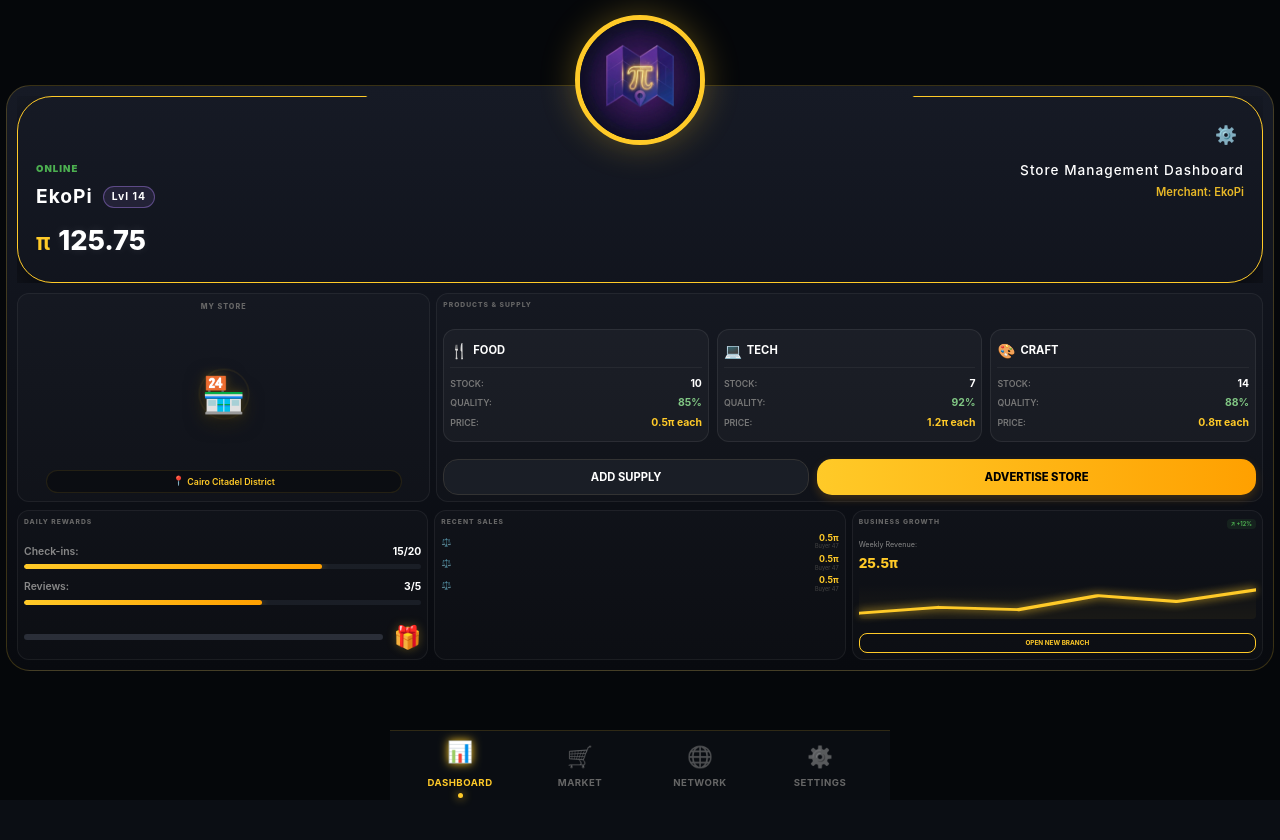
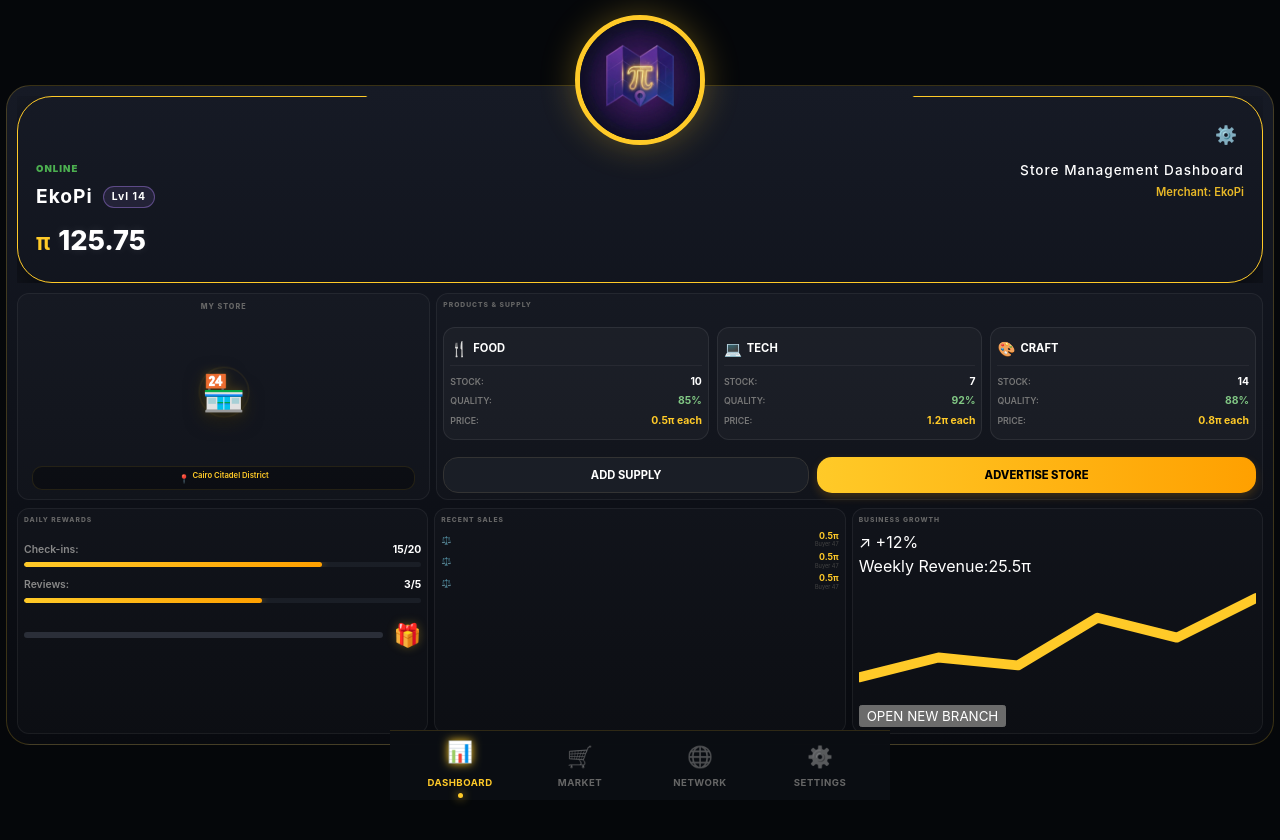
Before and after one commit to Maplypi-Official/maplypi-frontend, a React (Vite) app: page / in a window 1280 px wide. Shown: the top 840 px of the page. Before the commit the page ends 800 px from the top, so only its background shows below. Built offline with nearby package versions, Linux system fonts and the light colour scheme; no server answers.

Commit message:
Update BusinessGrowth.css

```diff
--- a/src/components/Stats/BusinessGrowth.css
+++ b/src/components/Stats/BusinessGrowth.css
@@ -1,86 +1,81 @@
-.growth-analytics {
+.store-summary-compact {
+  display: flex;
+  flex-direction: column;
+  align-items: center;
+  justify-content: space-between;
+  text-align: center;
+  height: 100%;
+  min-height: 110px;
   position: relative;
   overflow: hidden;
-  display: flex;
-  flex-direction: column;
-  gap: 4px; /* تقليل المسافات جداً */
-  padding: 6px !important;
-  height: 100%;
+  padding: 8px 4px !important; /* تقليل الحواف الجانبية */
   box-sizing: border-box;
 }
 
-.panel-header-row {
-  display: flex;
-  justify-content: space-between;
-  align-items: center;
-  margin-bottom: 2px;
+.store-title {
+  font-size: 0.45rem !important;
+  color: #666;
+  font-weight: 800;
+  margin: 0;
+  text-transform: uppercase;
 }
 
-.growth-title {
-  font-size: 0.42rem !important; /* تصغير العنوان ليناسب العرض */
-  color: #666;
-  white-space: nowrap;
+.store-visual-container-compact {
+  position: relative;
+  display: flex;
+  justify-content: center;
+  align-items: center;
+  margin: 5px 0;
 }
 
-.trend-indicator {
-  font-size: 0.35rem; /* تصغير المؤشر */
-  color: #4caf50;
-  background: rgba(76, 175, 80, 0.1);
-  padding: 1px 4px;
-  border-radius: 4px;
-  font-weight: bold;
+.isometric-icon-mini {
+  font-size: 2.2rem;
+  z-index: 2;
+  filter: drop-shadow(0 5px 10px rgba(0,0,0,0.5))
+          drop-shadow(0 0 5px rgba(255, 202, 40, 0.3));
 }
 
-.revenue-stat-compact {
-  display: flex;
-  flex-direction: column;
-  margin: 2px 0;
+.pulse-ring-mini {
+  position: absolute;
+  width: 40px;
+  height: 40px;
+  border: 1.5px solid var(--digital-gold);
+  border-radius: 50%;
+  opacity: 0;
+  animation: store-pulse-mini 2s infinite;
 }
 
-.revenue-stat-compact .label {
-  color: #888;
-  font-size: 0.45rem; /* تصغير الكلمة */
-  display: block;
+@keyframes store-pulse-mini {
+  0% { transform: scale(0.6); opacity: 0; }
+  50% { opacity: 0.4; }
+  100% { transform: scale(1.3); opacity: 0; }
 }
 
-.revenue-stat-compact .value {
-  color: var(--digital-gold);
-  font-size: 0.85rem; /* تصغير الرقم ليناسب الصندوق */
-  font-weight: 800;
-  line-height: 1;
+.location-info-compact {
+  display: flex;
+  align-items: flex-start; /* محاذاة من الأعلى للسماح بالالتفاف */
+  justify-content: center;
+  gap: 3px;
+  background: rgba(0, 0, 0, 0.3);
+  padding: 4px 6px;
+  border-radius: 10px;
+  border: 1px solid rgba(255, 202, 40, 0.1);
+  width: 95%;
+  margin: 0 auto;
 }
 
-.mini-chart-container-compact {
-  width: 100%;
-  height: 35px; /* تقليل ارتفاع الرسم البياني */
-  margin: 4px 0;
-  background: linear-gradient(to top, rgba(255, 202, 40, 0.05), transparent);
-  border-radius: 4px;
+.geo-pin-mini {
+  font-size: 0.55rem;
+  margin-top: 1px;
 }
 
-.chart-line-svg {
-  width: 100%;
-  height: 100%;
-  filter: drop-shadow(0 0 4px var(--digital-gold));
+.loc-text-mini {
+  color: var(--digital-gold);
+  font-size: 0.48rem; /* تصغير طفيف للسماح بظهور العنوان كاملاً */
+  margin: 0;
+  font-weight: 600;
+  line-height: 1.2;
+  white-space: normal; /* السماح للنص بالنزول لسطر جديد بدل الاختفاء */
+  text-align: left;
+  word-break: break-word; /* كسر الكلمات الطويلة إذا لزم الأمر */
 }
-
-/* زر مخصص ومضغوط للموبايل */
-.ts-btn-outline-gold-compact {
-  width: 100%;
-  background: transparent;
-  border: 1px solid var(--digital-gold);
-  color: var(--digital-gold);
-  padding: 5px 0; /* تقليل مساحة الزر */
-  border-radius: 8px;
-  font-size: 0.4rem; /* خط صغير جداً للزر */
-  font-weight: bold;
-  text-transform: uppercase;
-  cursor: pointer;
-  margin-top: auto; /* يخلي الزر ديما تحت */
-}
-
-/* منع أي كلاس خارجي من تكبير الصندوق */
-.full-width {
-  width: 100% !important;
-  max-width: 100% !important;
-}
```
